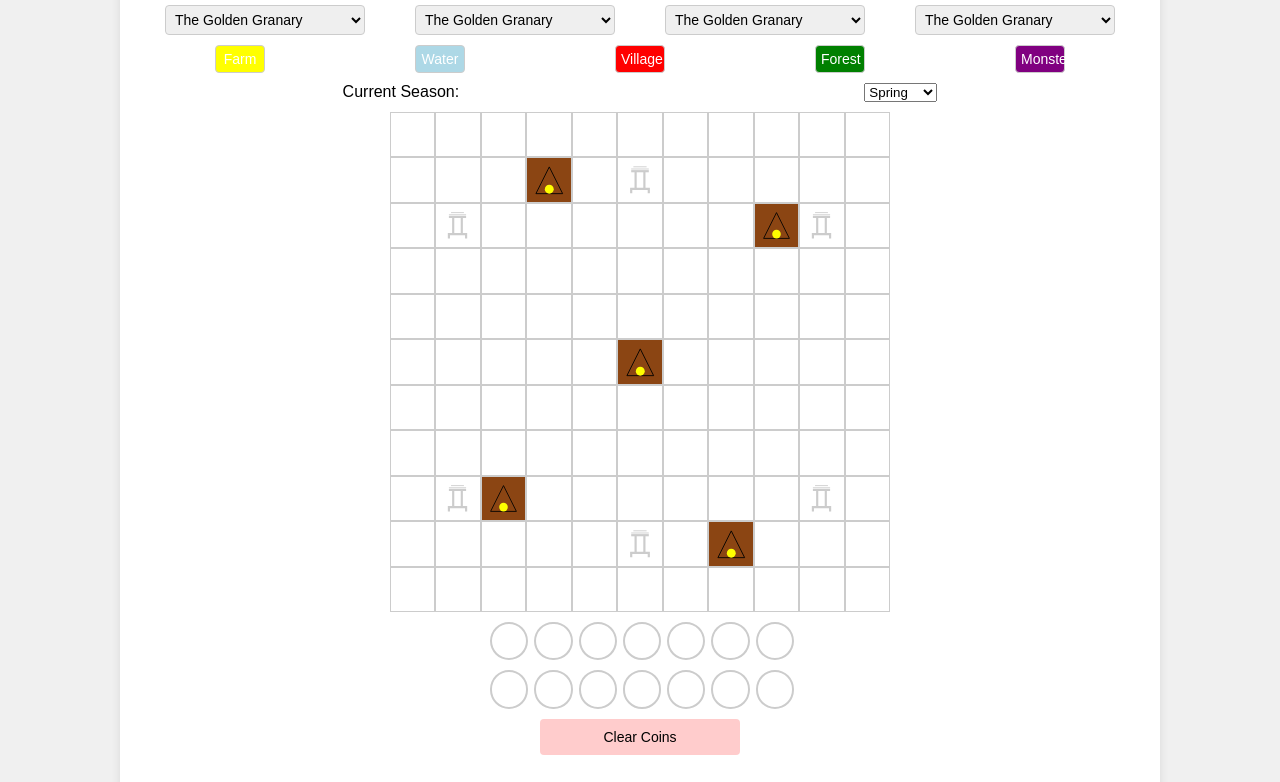
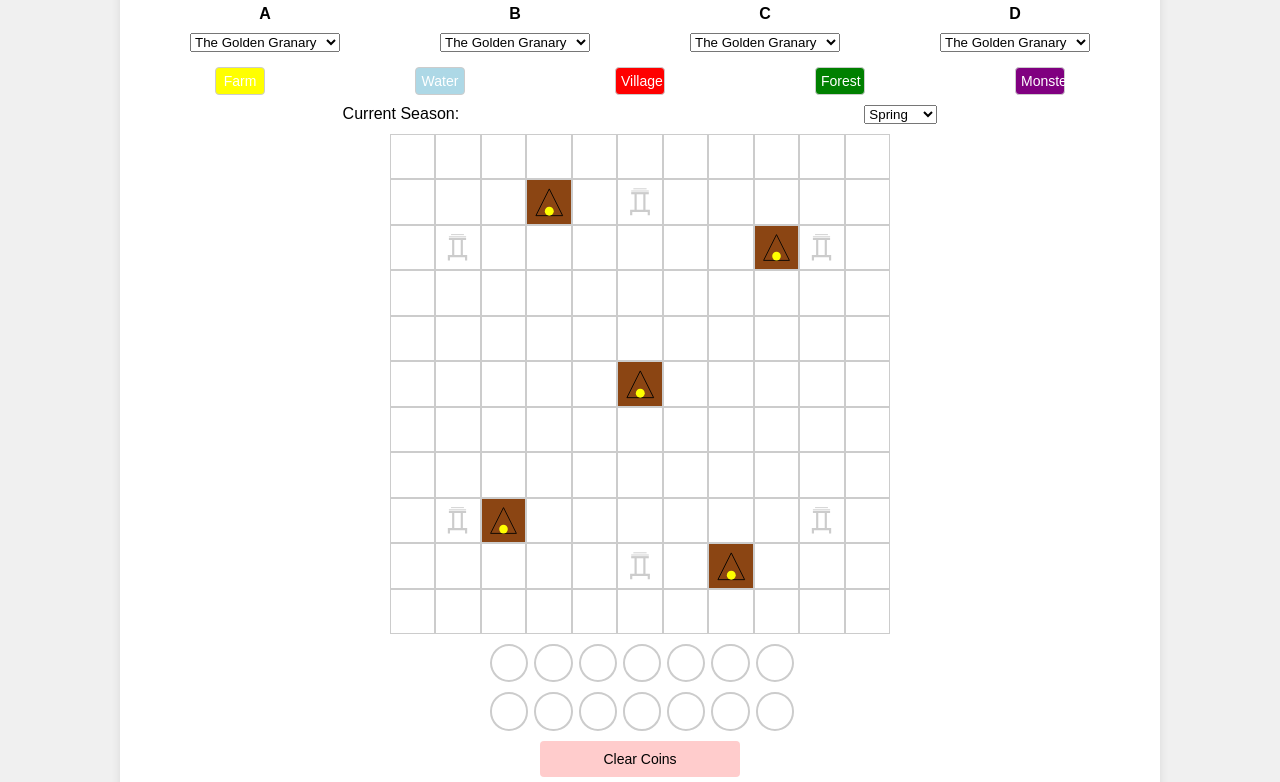
Before and after one commit to kohth/caco, a plain HTML site: page index.html in a window 1280 px wide. Shown: the part 63-845 px from the top of the page. Drawn offline with Linux system fonts and the light colour scheme.

Commit message:
Add labels for goals

```diff
--- a/index.html
+++ b/index.html
@@ -12,10 +12,22 @@
             <h1>CARTOGRAPHERS</h1>
         </header>
         <section class="goals-section">
-            <select id="goalA" class="goal-select"></select>
-            <select id="goalB" class="goal-select"></select>
-            <select id="goalC" class="goal-select"></select>
-            <select id="goalD" class="goal-select"></select>
+            <div class="goal-container">
+                <label for="goalA" class="goal-label">A</label>
+                <select id="goalA" class="goal-select"></select>
+            </div>
+            <div class="goal-container">
+                <label for="goalB" class="goal-label">B</label>
+                <select id="goalB" class="goal-select"></select>
+            </div>
+            <div class="goal-container">
+                <label for="goalC" class="goal-label">C</label>
+                <select id="goalC" class="goal-select"></select>
+            </div>
+            <div class="goal-container">
+                <label for="goalD" class="goal-label">D</label>
+                <select id="goalD" class="goal-select"></select>
+            </div>
         </section>
         <section class="buttons-section">
             <button class="terrain-btn" data-terrain="farm" style="background-color: yellow;">Farm</button>
--- a/script.js
+++ b/script.js
@@ -576,5 +576,4 @@ document.addEventListener('DOMContentLoaded', () => {
         }
         return adjacents.some(cell => cell.dataset.terrain === terrain);
     }
-
 });
--- a/styles.css
+++ b/styles.css
@@ -39,12 +39,26 @@ header h1 {
     flex-wrap: nowrap;
 }
 
-.goals-section select{
+.goal-container {
+    text-align: center;
+}
+/*.goals-section select{
     width: 20%;
     padding: 5px;
     border-radius: 4px;
     border: 1px solid #ccc;
     font-size: 14px;
+}*/
+
+.goal-label {
+    font-weight: bold;
+    display: block;
+    margin-bottom: 5px;
+}
+
+.goal-select {
+    width: 150px;
+    margin: 5px;
 }
 
 .buttons-section button {
```
